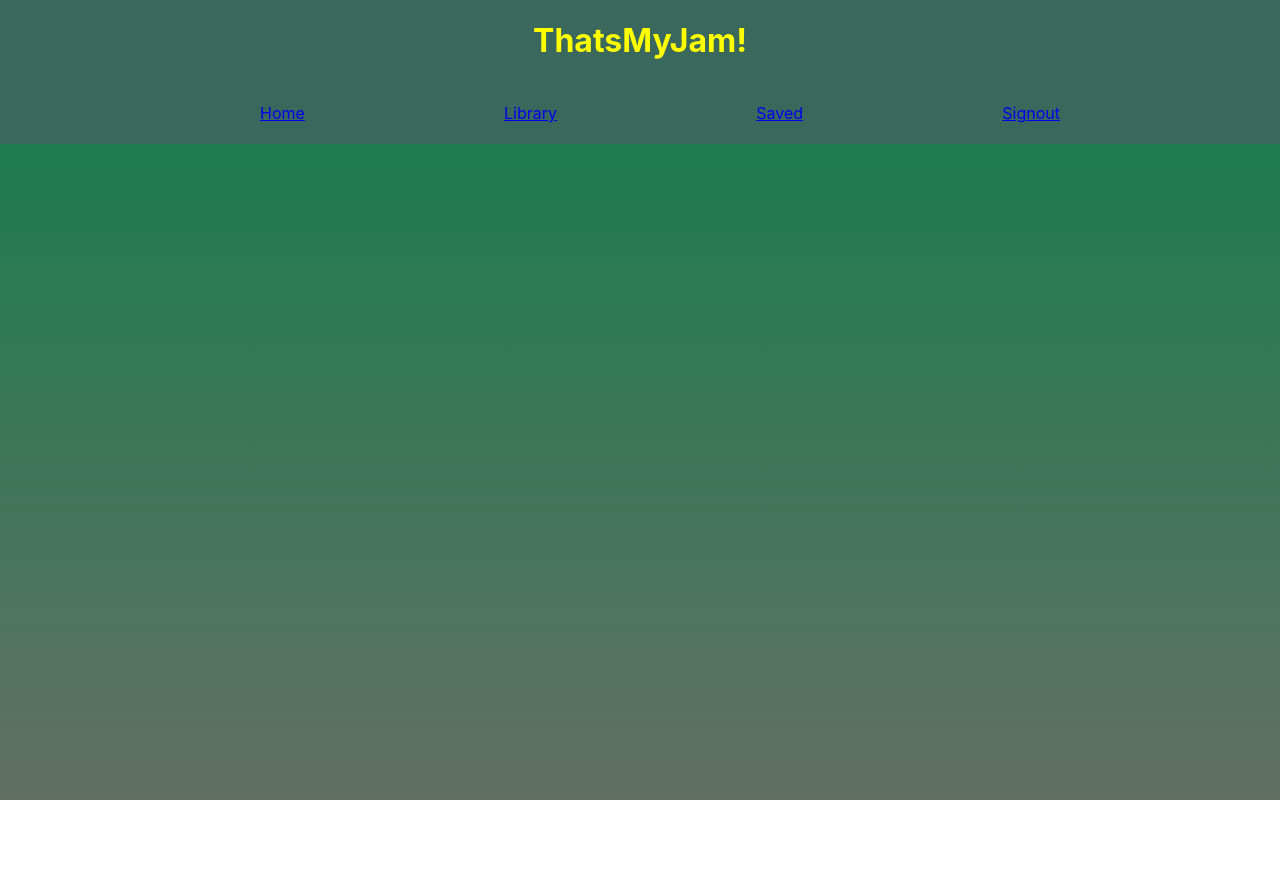
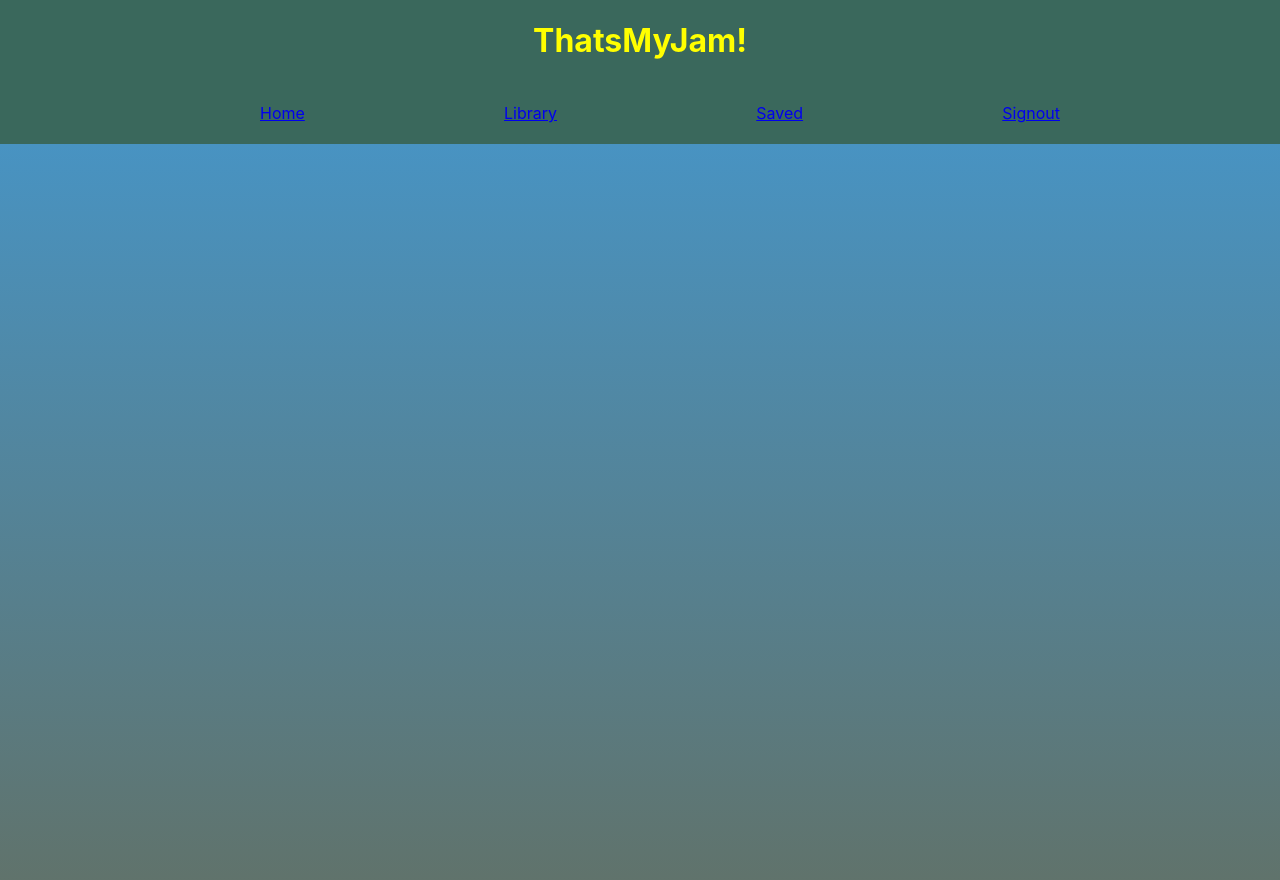
Before and after one commit to odingol/thatsmysong, a React (Create React App) app in the folder client/: page /login in a window 1280 px wide. Shown: the top 880 px of the page. Before the commit the page ends 800 px from the top, so only its background shows below. Built offline with nearby package versions, Linux system fonts and the light colour scheme.

Commit message:
created layout for login page

```diff
--- a/client/src/App.js
+++ b/client/src/App.js
@@ -2,6 +2,7 @@ import React from "react";
 import { BrowserRouter as Router, Routes, Route } from "react-router-dom";
 import Navbar from "../src/components/navbar";
 import Home from "../src/pages/home";
+import Login from "../src/pages/login";
 
 function App() {
   return (
@@ -10,6 +11,7 @@ function App() {
         <Navbar />
         <Routes>
           <Route exact path="/" element={<Home />} />
+          <Route exact path="/login" element={<Login />} />
         </Routes>
       </Router>
     </div>
--- a/client/src/pages/home.js
+++ b/client/src/pages/home.js
@@ -1,5 +1,5 @@
 import React from "react";
-import "../styles/Styles.css";
+import "../styles/Navbar.css";
 
 
 export default function Home() {
--- a/client/src/pages/login.js
+++ b/client/src/pages/login.js
@@ -1,9 +1,10 @@
 import React from 'react';
+import "../styles/Auth.css";
 
 
 export default function Login() {
     return (
-        <div>
+        <div className="auth-body">
 
         </div>
     )
--- /dev/null
+++ b/client/src/styles/Auth.css
@@ -0,0 +1,15 @@
+.auth-body {
+    background: linear-gradient(rgb(72, 147, 194), rgb(98, 112, 100));
+    height: 100vh;
+    width: 100%;
+    margin: 0px;
+    padding: 0px;
+    background-attachment: fixed;
+    background-repeat: no-repeat;
+    background-size: cover;
+}
+
+.border {
+    border: 3px solid black;
+    background-color: bisque;
+}
```
Also changed, not shown: client/src/styles/Navbar.css (renamed from client/src/styles/Styles.css).
